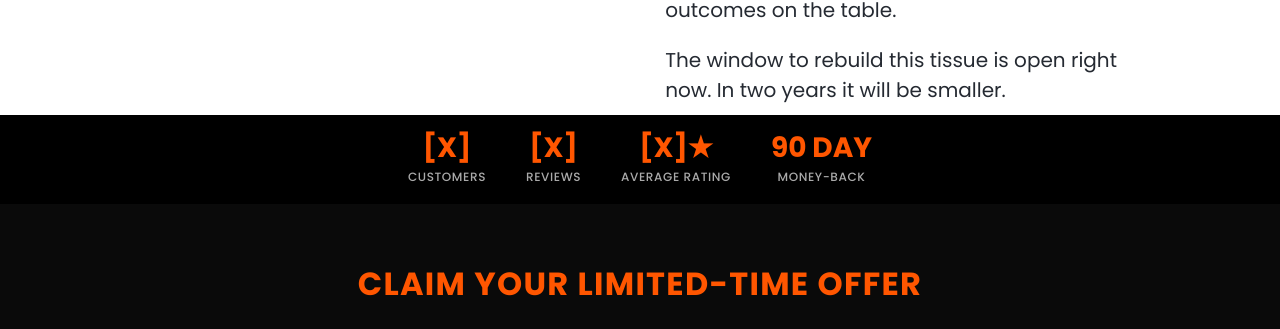
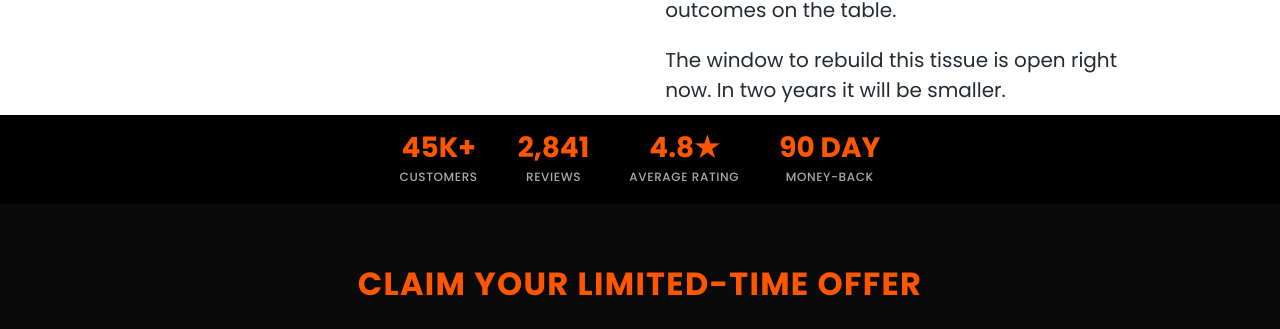
Before and after one commit to gabrielaurellio/horsejello-adv, a plain HTML site: page index.html in a window 1280 px wide. Shown: the part 9438-9767 px from the top of the page. Drawn offline with Linux system fonts and the light colour scheme.

Commit message:
fill in stats bar values

```diff
--- a/index.html
+++ b/index.html
@@ -737,9 +737,9 @@ src="https://www.facebook.com/tr?id=2929169767439415&ev=PageView&noscript=1"
 
 <!-- stats — full-width dark strip -->
 <div class="stats">
-  <div><b>[X]</b><span>CUSTOMERS</span></div>
-  <div><b>[X]</b><span>REVIEWS</span></div>
-  <div><b>[X]★</b><span>AVERAGE RATING</span></div>
+  <div><b>45K+</b><span>CUSTOMERS</span></div>
+  <div><b>2,841</b><span>REVIEWS</span></div>
+  <div><b>4.8★</b><span>AVERAGE RATING</span></div>
   <div><b>90 DAY</b><span>MONEY-BACK</span></div>
 </div>
 
```
